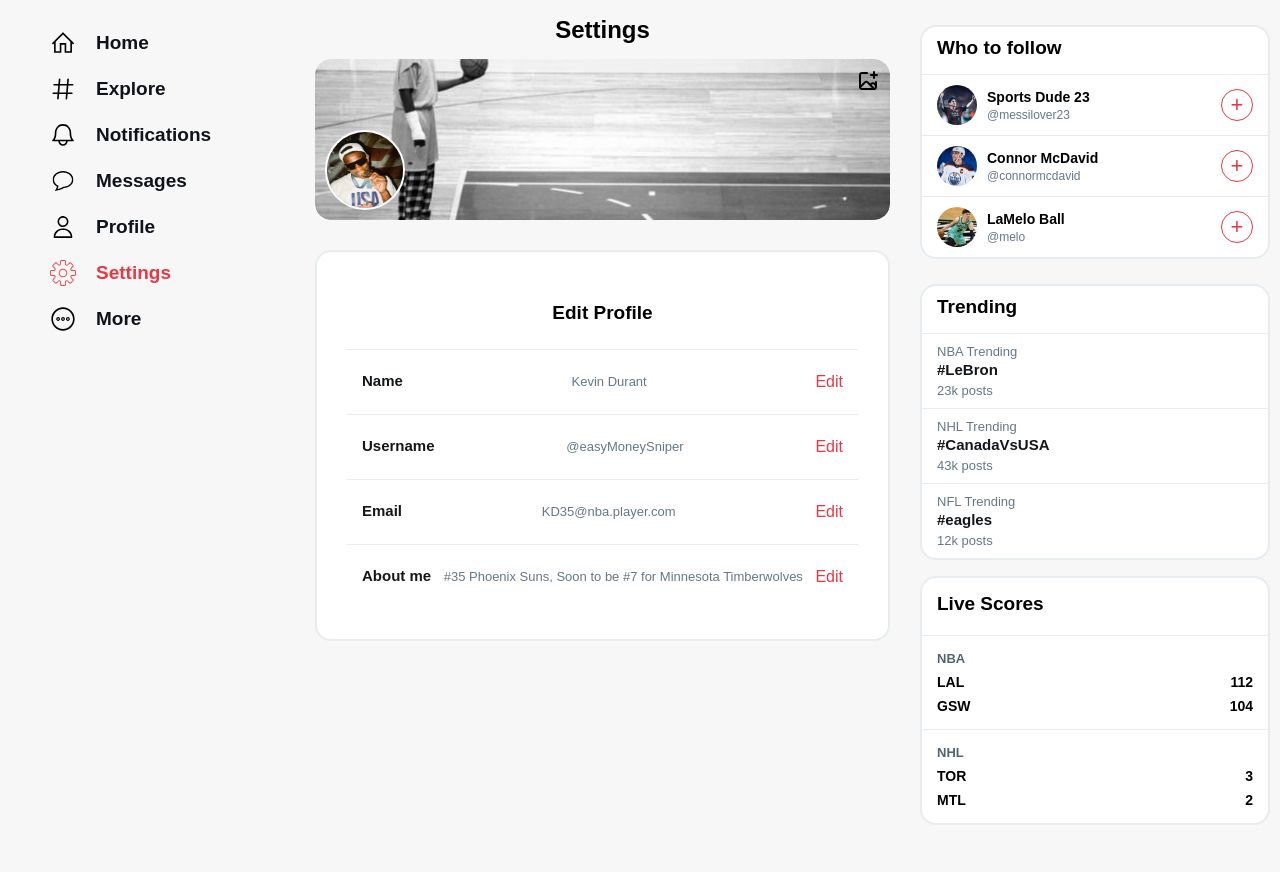
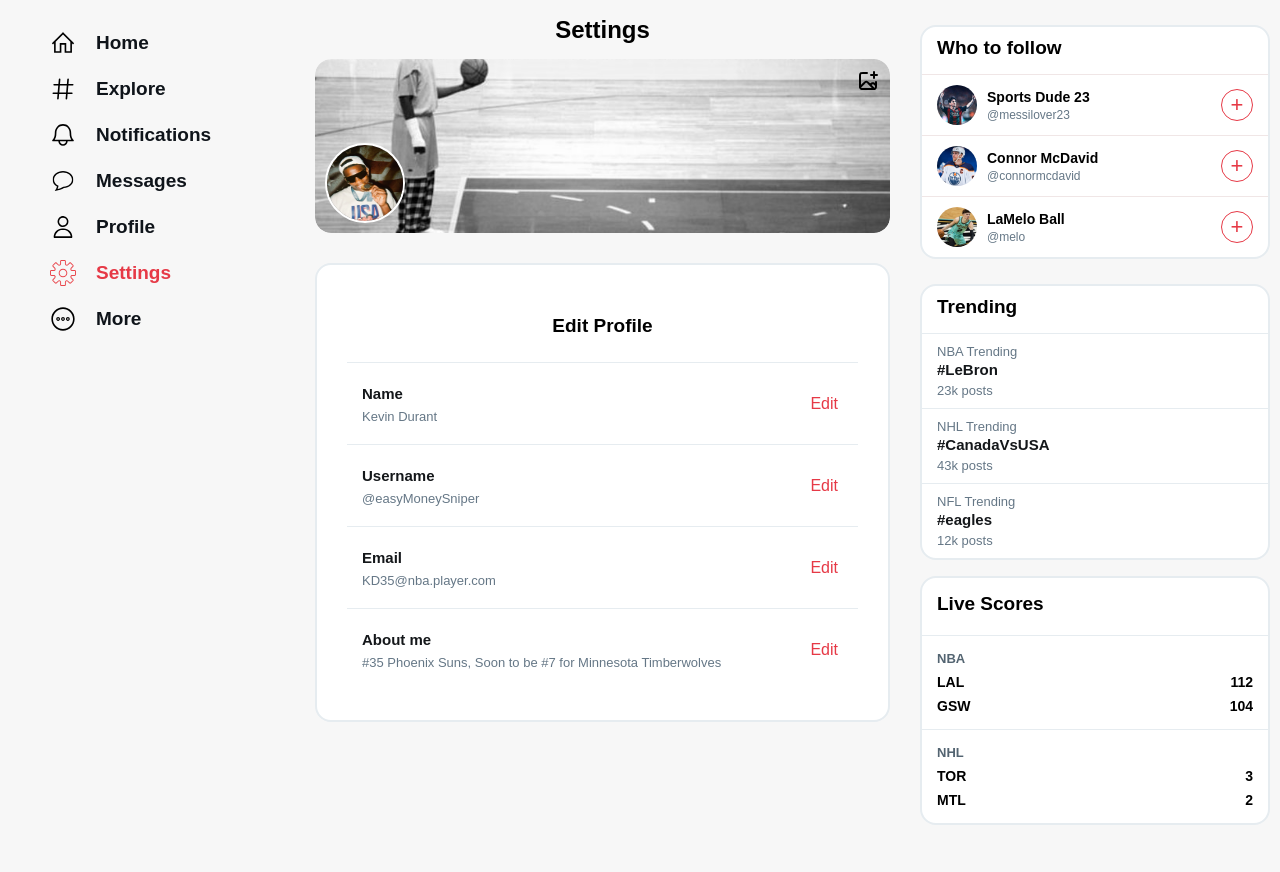
Before and after one commit to kylekmcleod/Sports-Social-Network, a PHP site: page /public/settings.html in a window 1280 px wide. Shown: the part 59-931 px from the top of the page. Run offline with PHP 8.4, Linux system fonts and the light colour scheme.

Commit message:
Settings spacing fix

```diff
--- a/assets/css/settings/setting.css
+++ b/assets/css/settings/setting.css
@@ -7,7 +7,6 @@
     --hover-red: #d62828;
     --hover-background: #d7b4b4;
 }
-
 
 .settings-panel {
     background: var(--background-white);
@@ -19,7 +18,6 @@
     margin-left: auto;
     margin-right: 40%;
 }
-
 
 .settings-panel__block {
     border-bottom: 1px solid var(--border-color);
@@ -45,7 +43,6 @@
     border-radius: 3px;
 }
 
-
 .settings-panel__header {
     font-size: 24px;
     font-weight: bold;
@@ -65,7 +62,6 @@
     width: 100%;
 }
 
-
 .settings-panel__label {
     font-size: 15px;
     color: var(--primary-text-color);
@@ -74,11 +70,24 @@
     margin-top: 2px;
 }
 
+.settings-panel__content {
+    display: flex;
+    flex-direction: column;
+    align-items: flex-start;
+}
 
 .settings-panel__meta {
     font-size: 13px;
     font-weight: 300;
     color: var(--secondary-text-color);
+    margin-top: 2px;
+}
+
+.settings-panel__edit {
+    color: #e63946;
+    cursor: pointer;
+    text-align: center;
+    padding: 5px;
 }
 
 .settings__banner {
--- a/public/settings.html
+++ b/public/settings.html
@@ -68,43 +68,57 @@
           </div>
         </div>
 
-
       <!-- Main content -->
       <div class="layout__main">
-            <h1 class="settings-panel__header">Settings</h1> <!-- Centered text -->
+        <h1 class="settings-panel__header">Settings</h1>
+
         <div class="settings__banner">
             <img src="../assets/images/kobeBannerHorizontal.jpg" alt="Banner Image" class="settings__banner-image" />
             <img src="../assets/images/profile-image-4.jpg" alt="Profile Image" class="settings__profile-image" />
             <img src="../assets/svg/editImage.svg" alt="Edit Banner" class="settings__edit-banner" />
         </div>
+
         <div class="settings-panel">
             <div class="settings-panel__block">
                 <div class="settings-panel__heading settings-panel__heading--centered">
                     Edit Profile
                 </div>
             </div>
+
             <div class="settings-panel__block">
+                <div class="settings-panel__content">
                     <div class="settings-panel__label">Name</div>
                     <div class="settings-panel__meta">Kevin Durant</div>
+                </div>
                 <div class="settings-panel__edit">Edit</div>
             </div>
+
             <div class="settings-panel__block">
+                <div class="settings-panel__content">
                     <div class="settings-panel__label">Username</div>
                     <div class="settings-panel__meta">@easyMoneySniper</div>
+                </div>
                 <div class="settings-panel__edit">Edit</div>
             </div>
+
             <div class="settings-panel__block">
+                <div class="settings-panel__content">
                     <div class="settings-panel__label">Email</div>
                     <div class="settings-panel__meta">KD35@nba.player.com</div>
+                </div>
                 <div class="settings-panel__edit">Edit</div>
             </div>
+
             <div class="settings-panel__block">
+                <div class="settings-panel__content">
                     <div class="settings-panel__label">About me</div>
                     <div class="settings-panel__meta">#35 Phoenix Suns, Soon to be #7 for Minnesota Timberwolves</div>
+                </div>
                 <div class="settings-panel__edit">Edit</div>
             </div>
         </div>
       </div>
+
 
       <!-- Right sidebar -->
       <div class="layout__right-sidebar-container">
```
Lines whose indentation alone changed are shown as unchanged.
